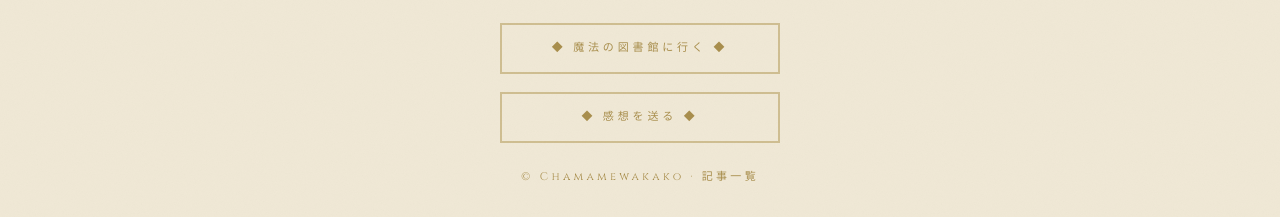
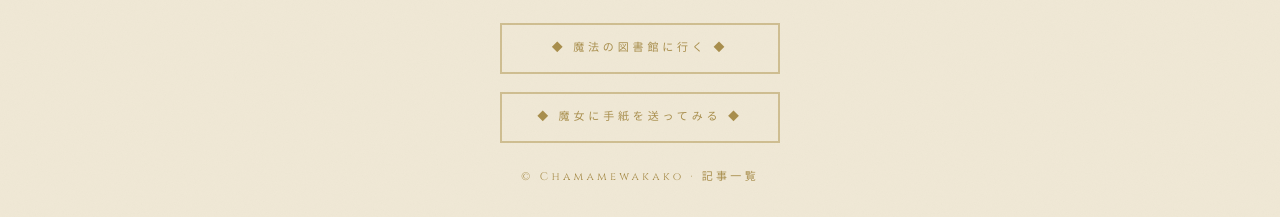
Before and after one commit to Chamamewakako/blog, a Jekyll site: the page built from index.md, in a window 1280 px wide. Shown: the part 1392-1609 px from the top of the page. Built offline with Jekyll 4.4.1, drawn with Linux system fonts in a browser that asks for light colours; some web fonts are replaced.

Commit message:
Update footer link text in default layout

```diff
--- a/_layouts/default.html
+++ b/_layouts/default.html
@@ -41,7 +41,7 @@
        target="_blank"
        rel="noopener noreferrer"
        class="footer-button">
-      ◆&nbsp;感想を送る&nbsp;◆
+      ◆&nbsp;魔女に手紙を送ってみる&nbsp;◆
     </a>
 
   </div>
```
